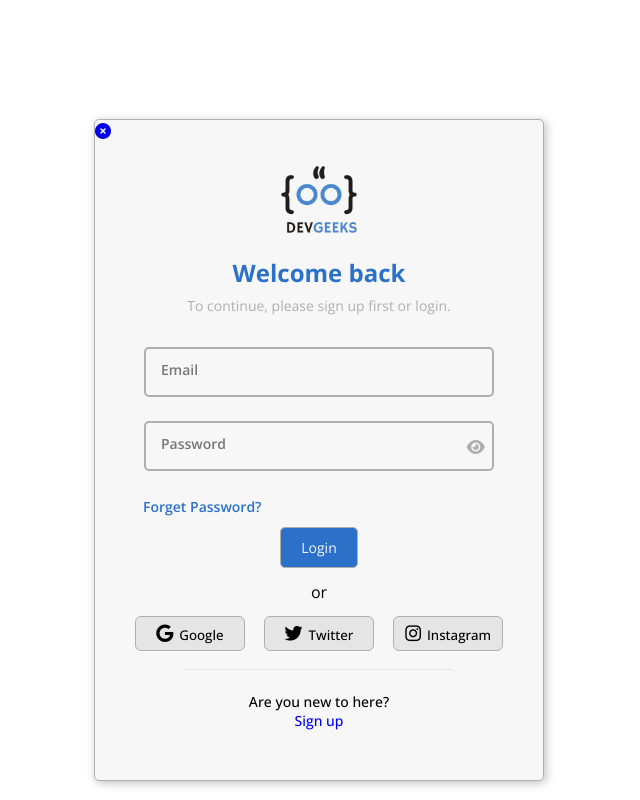
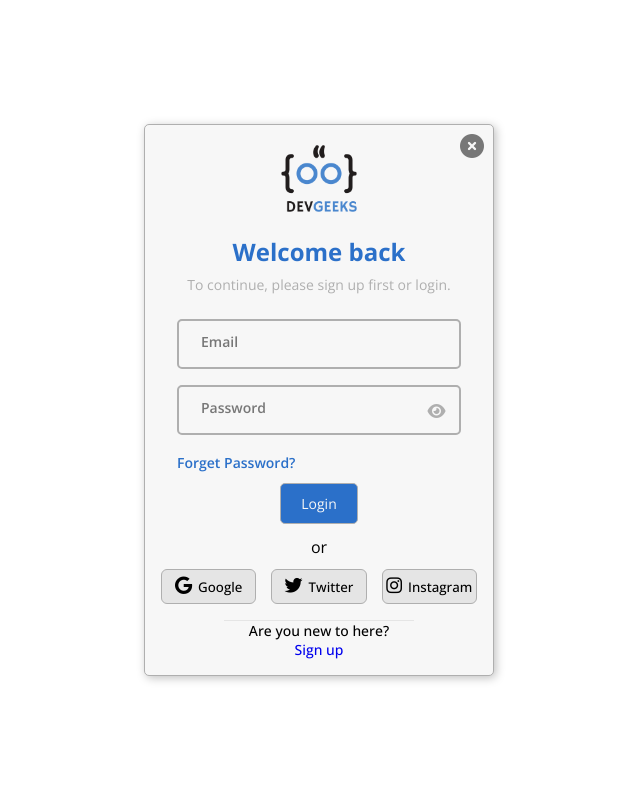
Before and after one commit to DevGeeksMyanmar/learning_app, a website: page view/login.html in a window 1280 px wide. Shown: the whole page, without its empty margins (321-961 px from the left). Drawn offline with nearby package versions, Linux system fonts and the light colour scheme; some packages are replaced by stand-ins of ours; a script that the page names is missing.

Commit message:
Update Login stylesheet

```diff
--- a/assets/css/login.css
+++ b/assets/css/login.css
@@ -48,7 +48,7 @@
         box-sizing: border-box;
         font-family: var(--font-open-sans);
     }
-            body{
+            .container{
                 width: 100%;
                 height: 100vh;
                 display: flex;
@@ -61,17 +61,32 @@
             .content{
                 background-color: var(--polar);
                 margin: auto;
-                margin-top: 100px;
-                width: 450px;
+                /* margin-top: 100px; */
+                width: 350px;
                 border: 1px solid var(--hare);
                 border-radius: 5px;
                 box-shadow: var(--shadow);
+                position: relative;
+                height: auto;
+                padding: 1rem;
+            }
+
+            .fa-xmark-circle{
+                position: absolute;
+                font-size: var(--fs-24);
+                cursor: pointer;
+                right: 9px;
+                top: 9px;
+                color: var(--wolf);
+            }
+            .fa-xmark-circle:hover{
+                color: var(--cardinal);
             }
 
             .header{
                 text-align: center;
-                padding-top: 20px;
-                margin-bottom: 2rem;
+                /* padding-top: 20px; */
+                /* margin-bottom: 2rem; */
             }
 
             .log-in{
@@ -98,19 +113,19 @@
                 margin: auto;
                 margin-bottom: 16px;
                 padding-left: 20px;
-                width: 350px;
+                width: 90%;
                 height: 50px;
                 border: 2px solid var(--hare);
                 border-radius: 5px;
                 background: none;
                 font-size: var(--fs-16);
                 transition: border 150ms cubic-bezier(0.4,0,0.2,1);
-                margin-bottom: 1.5rem;
+                /* margin-bottom: 1.5rem; */
             }
 
             .user-label {
                 position: absolute;
-                left: 66px;
+                left: 40px;
                 bottom: 34px;
                 color: var(--wolf);
                 pointer-events: none;
@@ -152,22 +167,23 @@
             }
 
             .button-group{
-                display: block;
+                display: flex;
+                align-items: center;
+                justify-content: center;
                 text-align: center;
             }
 
             .or{
                 text-align: center;
-                margin-top: 13px;
-                margin-bottom: 13px;
+                padding: .7rem 0;
             }
 
             .social-link{
                 background-color: var(--swan);
                 font-weight: var(--fw-medium);
-                width: 110px;
+                width: 100px;
                 height: 35px;
-                margin-bottom: 18px;
+                /* margin-bottom: 18px; */
                 border: 1px solid var(--hare);
                 border-radius: 6px;
             }
@@ -187,9 +203,10 @@
 
             .line{
                 margin: auto;
-                margin-bottom: 22px;
+                /* margin-bottom: 22px; */
                 width: 60%;
                 height: 1px;
+                margin-top: 1rem;
                 background-color: var(--swan);
             }
 
@@ -197,7 +214,7 @@
                 font-size: var(--fs-14);
                 font-weight: var(--fw-medium);
                 text-align: center;
-                margin-bottom: 50px;
+                /* margin-bottom: 50px; */
             }
 
 
@@ -207,7 +224,7 @@
 
             /* forget password style  */
             .forget-password{
-                padding: 0 3rem;
+                padding: 0 1rem;
                 font-size: var(--fs-14);
                 font-weight: var(--fw-semibold);
                 color: var(--humpback);
@@ -217,7 +234,7 @@
             /* password  eye*/
             .fa-eye, .fa-eye-slash{
                 position: absolute;
-                right: 13%;
+                right: 10%;
                 top: 35%;
                 color: var(--hare);
                 cursor: pointer;
@@ -234,19 +251,3 @@
             .fa-eye.active{
                 display: none;
             }
-
-            /* error message box  */
-            .err-msg{
-                display: none;
-                width: 300px;
-                height: 8vh;
-                background-color: var(--cardinal);
-                text-align: center;
-                padding: 1rem 1rem;
-                position: absolute;
-                top: 2%;
-                border-radius: 10px;
-                color: #fff;
-                font-weight: var(--fw-bold);
-                font-size: var(--fs-16);
-            }
```
